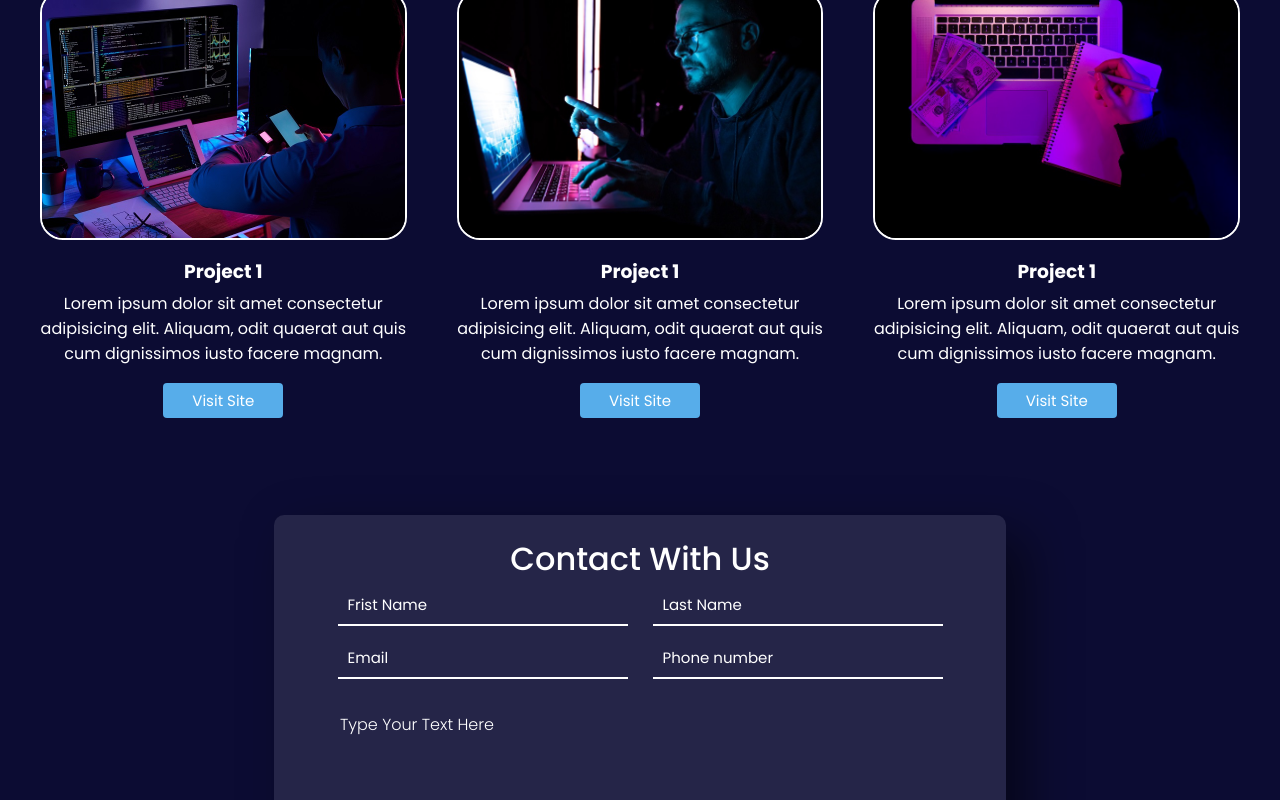
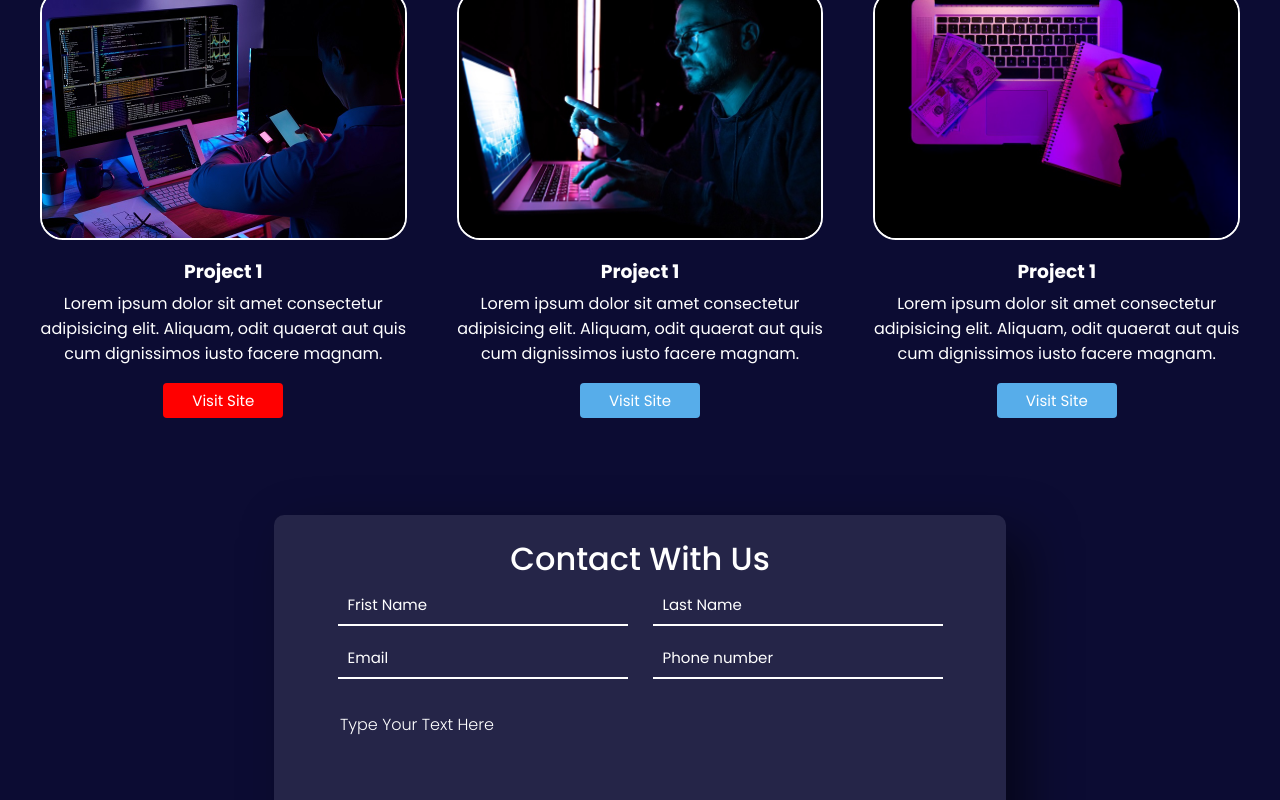
Before and after one commit to rifathossenr/html-css, a plain HTML site: page index.html in a window 1280 px wide. In both pictures the pointer is over the link 223 px from the left and 2196 px from the top of the page. Shown: the part 1796-2596 px from the top of the page. Drawn offline with nearby package versions, Linux system fonts and the light colour scheme.

Commit message:
Update style.css

```diff
--- a/style.css
+++ b/style.css
@@ -489,7 +489,9 @@ textarea::-webkit-scrollbar{
 }
 
 
-
+a.visit-btn.text-cen:hover {
+    background: red;
+}
 
 
 /* project grup end */
```
